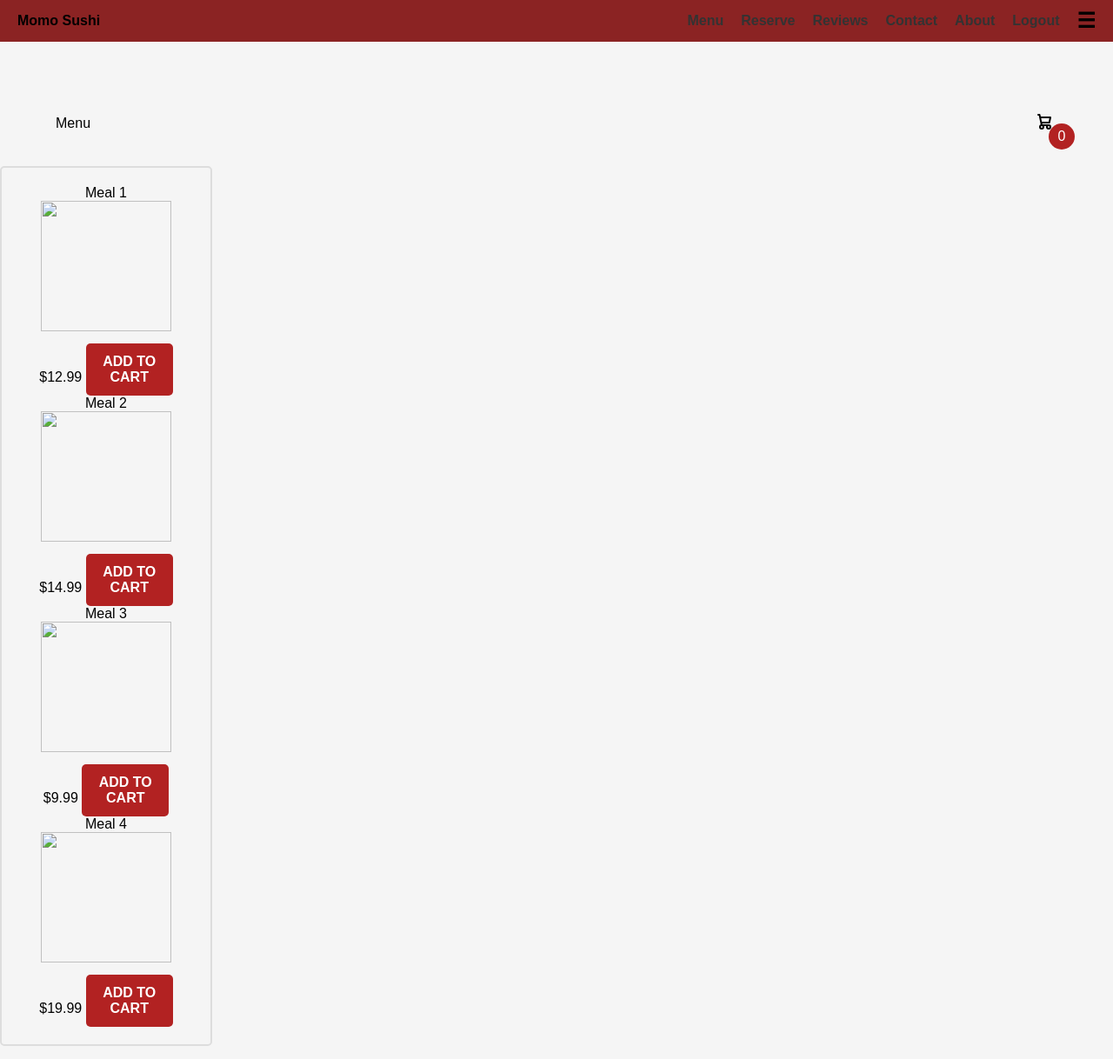
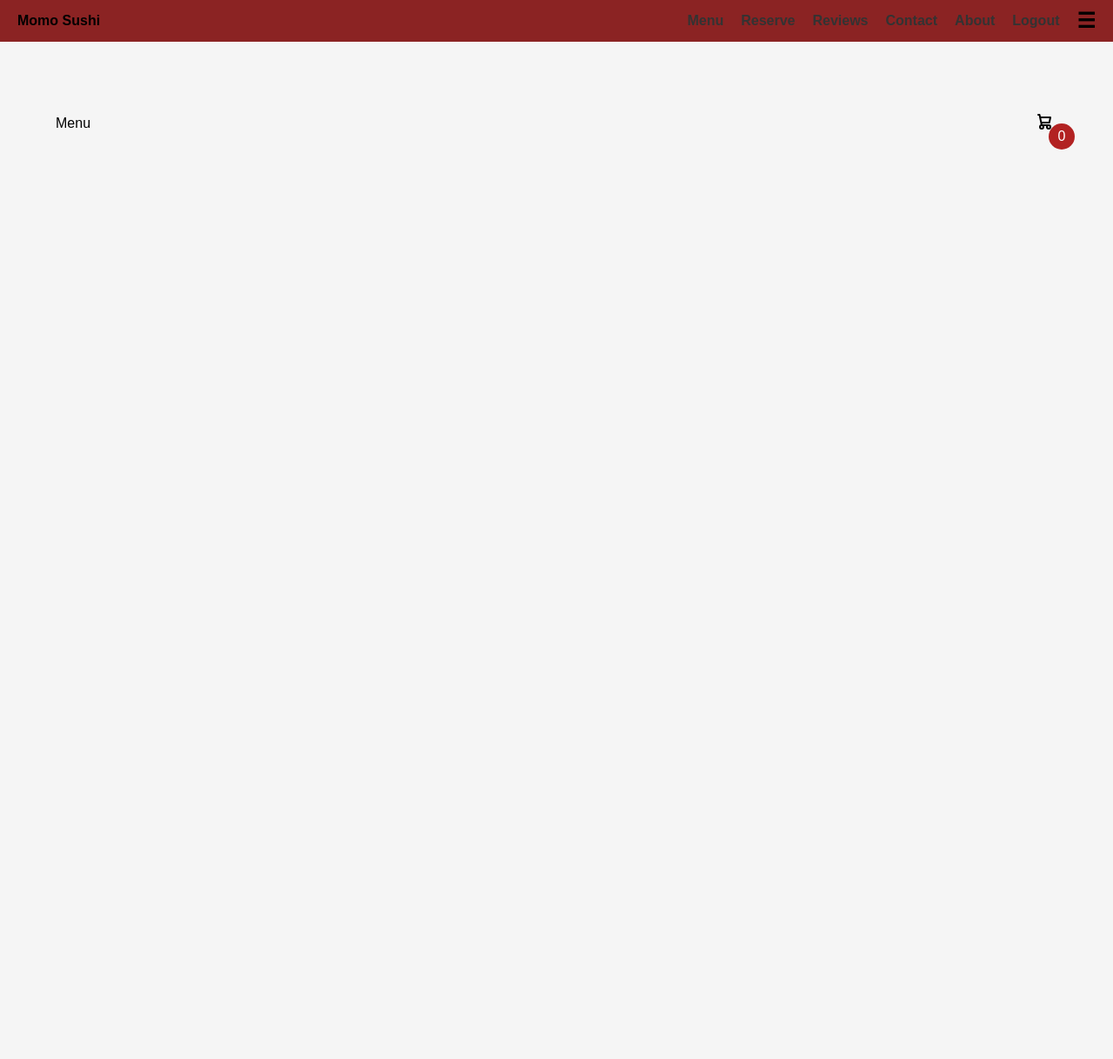
Before and after one commit to JFBStorm/481-Group-1-Project, a PHP site: page /menu.php in a window 1280 px wide. Shown: the whole page at 87% size. After the commit the page ends 172 px from the top, so only its background shows below. Run offline with PHP 8.4, Linux system fonts and the light colour scheme; some libraries are stand-ins or nearby versions.

Commit message:
Fix menu.php

```diff
--- a/menu.php
+++ b/menu.php
@@ -18,41 +18,8 @@
         </header>
     </div>
 
-    <section class="container content-section">
-        <div class="menu-items">
-            <div class="menu-item">
-                <span class="menu-item-title">Meal 1</span>
-                <img class="menu-item-image" src="" width="100" height="100">
-                <div class="menu-item-details">
-                    <span class="menu-item-price">$12.99</span>
-                    <button class="btn btn-primary menu-item-button" type="button">ADD TO CART</button>
-                </div>
-            </div>
-            <div class="menu-item">
-                <span class="menu-item-title">Meal 2</span>
-                <img class="menu-item-image" src="" width="100" height="100">
-                <div class="menu-item-details">
-                    <span class="menu-item-price">$14.99</span>
-                    <button class="btn btn-primary menu-item-button"type="button">ADD TO CART</button>
-                </div>
-            </div>
-            <div class="menu-item">
-                <span class="menu-item-title">Meal 3</span>
-                <img class="menu-item-image" src="" width="100" height="100">
-                <div class="menu-item-details">
-                    <span class="menu-item-price">$9.99</span>
-                    <button class="btn btn-primary menu-item-button" type="button">ADD TO CART</button>
-                </div>
-            </div>
-            <div class="menu-item">
-                <span class="menu-item-title">Meal 4</span>
-                <img class="menu-item-image" src="" width="100" height="100">
-                <div class="menu-item-details">
-                    <span class="menu-item-price">$19.99</span>
-                    <button class="btn btn-primary menu-item-button" type="button">ADD TO CART</button>
-                </div>
-            </div>
-        </div>
+    <section id="menu-section" class="container content-section">
+        <script src="bundle.js"></script>
     </section>
 
     <section class="container content-section">
```
